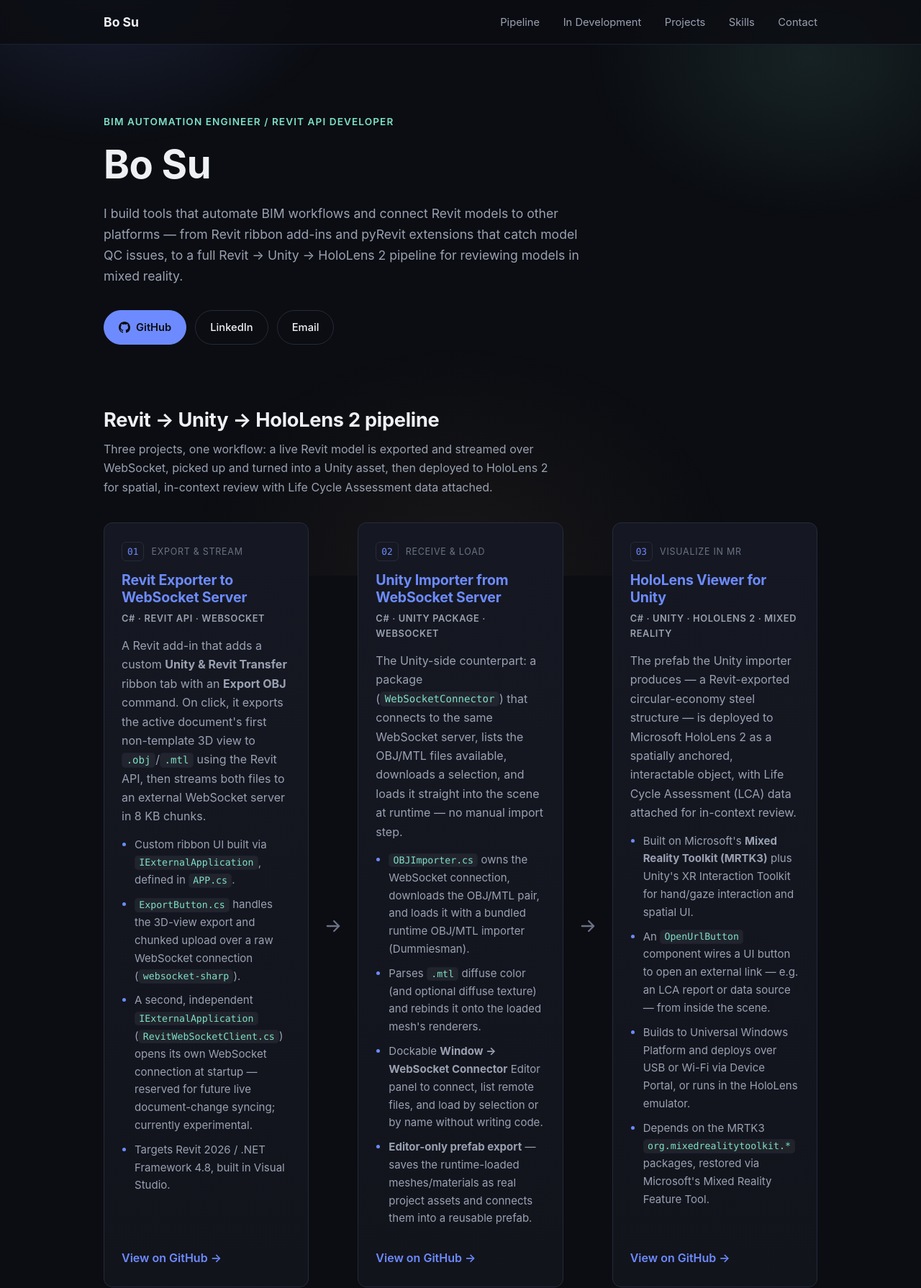
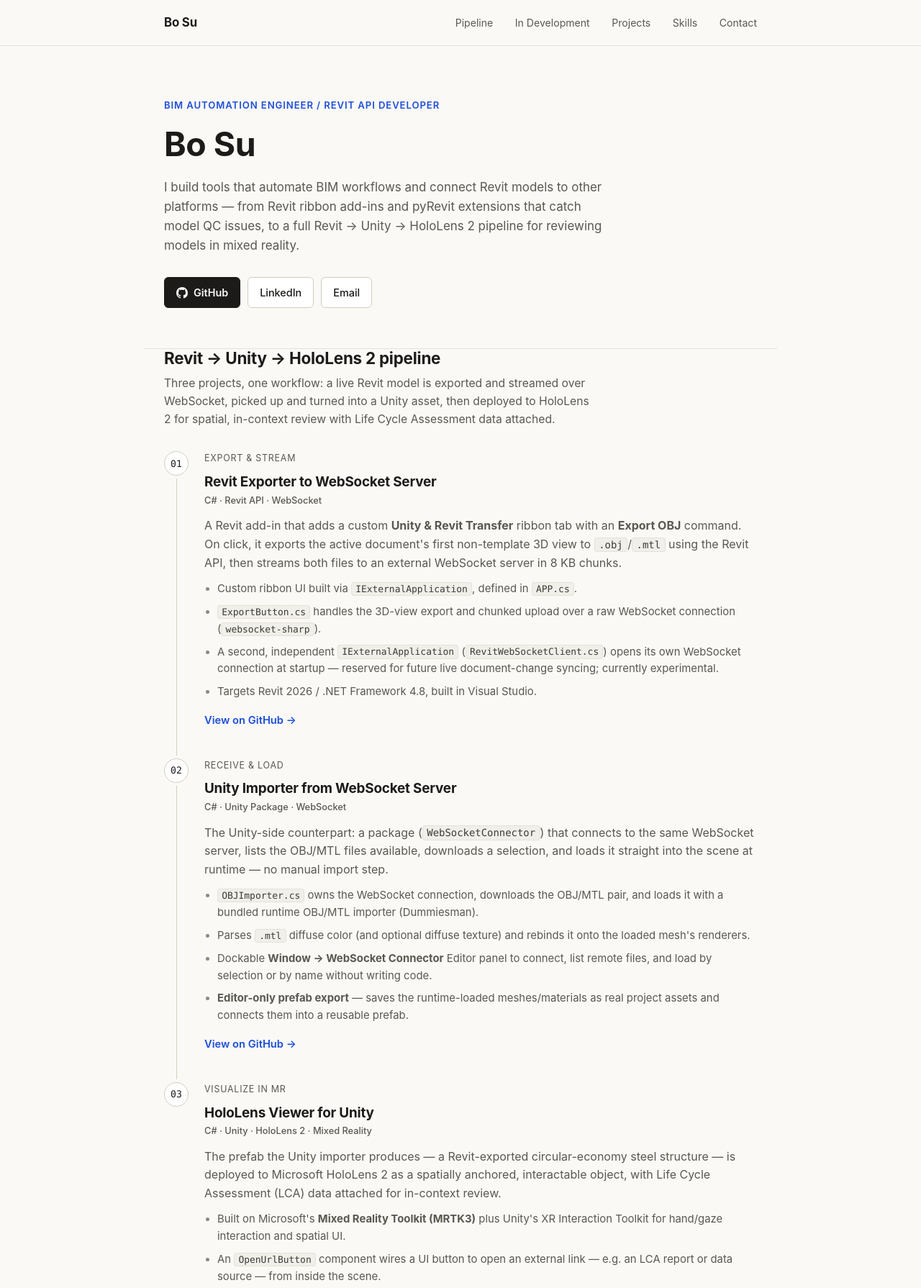
Before and after one commit to bsu-mt/bsu-mt.github.io, a plain HTML site: page index.html in a window 1280 px wide. Shown: the top 1790 px of the page at 72% size. Drawn offline with Linux system fonts and the light colour scheme.

Commit message:
Redesign: light editorial theme, numbered timeline for pipelines
- Switch from dark gradient theme to a light, off-white palette with a
  single restrained accent color
- Drop AI-template tropes: background glow blobs, gradient-clipped
  headline text, universal pill buttons/badges, glowing card-hover shadows
- Replace the arrow-connected equal-width pipeline cards with a numbered
  vertical timeline (circle marker + connecting line) for both the main
  pipeline and the in-development RobotStudio pipeline, which now reads as
  a quieter dashed variant instead of a separate gradient-background style
- No content changes — all project copy stays as-is

```diff
--- a/index.html
+++ b/index.html
@@ -8,8 +8,6 @@
 <link rel="stylesheet" href="style.css">
 </head>
 <body>
-
-<div class="bg-glow" aria-hidden="true"></div>
 
 <header class="site-header">
   <div class="container header-inner">
@@ -57,11 +55,10 @@
 
     <div class="pipeline-track">
 
-      <article class="stage-card">
-        <div class="stage-index">
-          <span class="stage-num">01</span>
-          <span class="stage-role">Export &amp; stream</span>
-        </div>
+      <div class="stage">
+        <div class="stage-marker"><span class="num">01</span><span class="line"></span></div>
+        <div class="stage-body">
+          <p class="stage-role">Export &amp; stream</p>
           <h3><a href="https://github.com/bsu-mt/Revit-Exporter-to-WebSocket-Server" target="_blank" rel="noopener">Revit Exporter to WebSocket Server</a></h3>
           <p class="project-tag">C# · Revit API · WebSocket</p>
           <p>
@@ -78,17 +75,13 @@
             <li>Targets Revit 2026 / .NET Framework 4.8, built in Visual Studio.</li>
           </ul>
           <a class="project-link" href="https://github.com/bsu-mt/Revit-Exporter-to-WebSocket-Server" target="_blank" rel="noopener">View on GitHub →</a>
-      </article>
-
-      <div class="stage-arrow" aria-hidden="true">
-        <svg viewBox="0 0 24 24" width="28" height="28" fill="none" stroke="currentColor" stroke-width="2" stroke-linecap="round" stroke-linejoin="round"><path d="M5 12h14M13 6l6 6-6 6"/></svg>
+        </div>
       </div>
 
-      <article class="stage-card">
-        <div class="stage-index">
-          <span class="stage-num">02</span>
-          <span class="stage-role">Receive &amp; load</span>
-        </div>
+      <div class="stage">
+        <div class="stage-marker"><span class="num">02</span><span class="line"></span></div>
+        <div class="stage-body">
+          <p class="stage-role">Receive &amp; load</p>
           <h3><a href="https://github.com/bsu-mt/Unity-Importer-from-WebSocket-Server" target="_blank" rel="noopener">Unity Importer from WebSocket Server</a></h3>
           <p class="project-tag">C# · Unity Package · WebSocket</p>
           <p>
@@ -104,17 +97,13 @@
             <li><strong>Editor-only prefab export</strong> — saves the runtime-loaded meshes/materials as real project assets and connects them into a reusable prefab.</li>
           </ul>
           <a class="project-link" href="https://github.com/bsu-mt/Unity-Importer-from-WebSocket-Server" target="_blank" rel="noopener">View on GitHub →</a>
-      </article>
-
-      <div class="stage-arrow" aria-hidden="true">
-        <svg viewBox="0 0 24 24" width="28" height="28" fill="none" stroke="currentColor" stroke-width="2" stroke-linecap="round" stroke-linejoin="round"><path d="M5 12h14M13 6l6 6-6 6"/></svg>
+        </div>
       </div>
 
-      <article class="stage-card">
-        <div class="stage-index">
-          <span class="stage-num">03</span>
-          <span class="stage-role">Visualize in MR</span>
-        </div>
+      <div class="stage">
+        <div class="stage-marker"><span class="num">03</span><span class="line"></span></div>
+        <div class="stage-body">
+          <p class="stage-role">Visualize in MR</p>
           <h3><a href="https://github.com/bsu-mt/HoloLens-Viewer-for-Unity" target="_blank" rel="noopener">HoloLens Viewer for Unity</a></h3>
           <p class="project-tag">C# · Unity · HoloLens 2 · Mixed Reality</p>
           <p>
@@ -130,7 +119,8 @@
             <li>Depends on the MRTK3 <code>org.mixedrealitytoolkit.*</code> packages, restored via Microsoft's Mixed Reality Feature Tool.</li>
           </ul>
           <a class="project-link" href="https://github.com/bsu-mt/HoloLens-Viewer-for-Unity" target="_blank" rel="noopener">View on GitHub →</a>
-      </article>
+        </div>
+      </div>
 
     </div>
   </section>
@@ -150,11 +140,10 @@
 
     <div class="pipeline-track">
 
-      <article class="stage-card stage-card-wip">
-        <div class="stage-index">
-          <span class="stage-num">01</span>
-          <span class="stage-role">Export (research &amp; prototyping)</span>
-        </div>
+      <div class="stage">
+        <div class="stage-marker"><span class="num">01</span><span class="line"></span></div>
+        <div class="stage-body">
+          <p class="stage-role">Export (research &amp; prototyping)</p>
           <h3><a href="https://github.com/bsu-mt/RobotStudio-Exporter-for-Unity" target="_blank" rel="noopener">RobotStudio Exporter for Unity</a></h3>
           <p class="project-tag">C# · RobotStudio SDK · FreeCAD</p>
           <p>
@@ -170,17 +159,13 @@
             <li><strong>Status: skeleton only.</strong> No RobotStudio API integration code yet — next step is confirming which <code>ABB.Robotics.*</code> DLL set an add-in needs before building the real export logic.</li>
           </ul>
           <a class="project-link" href="https://github.com/bsu-mt/RobotStudio-Exporter-for-Unity" target="_blank" rel="noopener">View on GitHub →</a>
-      </article>
-
-      <div class="stage-arrow stage-arrow-wip" aria-hidden="true">
-        <svg viewBox="0 0 24 24" width="28" height="28" fill="none" stroke="currentColor" stroke-width="2" stroke-linecap="round" stroke-linejoin="round"><path d="M5 12h14M13 6l6 6-6 6"/></svg>
+        </div>
       </div>
 
-      <article class="stage-card stage-card-wip">
-        <div class="stage-index">
-          <span class="stage-num">02</span>
-          <span class="stage-role">Import &amp; playback (test harness)</span>
-        </div>
+      <div class="stage">
+        <div class="stage-marker"><span class="num">02</span><span class="line"></span></div>
+        <div class="stage-body">
+          <p class="stage-role">Import &amp; playback (test harness)</p>
           <h3><a href="https://github.com/bsu-mt/Unity-Importer-from-RobotStudio" target="_blank" rel="noopener">Unity Importer from RobotStudio</a></h3>
           <p class="project-tag">C# · Unity 6.3 LTS · Meta Quest 2 · OpenXR</p>
           <p>
@@ -196,7 +181,8 @@
             <li>On-device Quest 2 builds are blocked until Android Build Support is added to the Unity install — currently Windows Standalone only.</li>
           </ul>
           <a class="project-link" href="https://github.com/bsu-mt/Unity-Importer-from-RobotStudio" target="_blank" rel="noopener">View on GitHub →</a>
-      </article>
+        </div>
+      </div>
 
     </div>
   </section>
--- a/style.css
+++ b/style.css
@@ -1,19 +1,20 @@
 :root {
-  --bg: #0b0d12;
-  --bg-alt: #12141c;
-  --card: #151822;
-  --card-hover: #1a1e2b;
-  --text: #eef0f4;
-  --text-muted: #9aa1b2;
-  --text-faint: #6b7285;
-  --accent: #6d8bff;
-  --accent-2: #7ee0c9;
-  --accent-3: #f2b880;
-  --border: #262b3a;
-  --border-soft: #1c2030;
-  --radius: 12px;
-  --max-width: 1040px;
+  --bg: #faf9f6;
+  --bg-alt: #f1efe9;
+  --card: #ffffff;
+  --text: #1c1b19;
+  --text-muted: #5a584f;
+  --text-faint: #8c897d;
+  --accent: #1d4ed8;
+  --accent-soft: #eef2fd;
+  --wip: #92590a;
+  --wip-soft: #fbf1e2;
+  --border: #e6e2d8;
+  --border-strong: #d3cec0;
+  --radius: 6px;
+  --max-width: 880px;
   --mono: "SFMono-Regular", Consolas, "Liberation Mono", Menlo, monospace;
+  --serif: Georgia, "Iowan Old Style", "Palatino Linotype", serif;
 }
 
 * { box-sizing: border-box; }
@@ -25,169 +26,211 @@
   font-family: -apple-system, BlinkMacSystemFont, "Segoe UI", Roboto, Helvetica, Arial, sans-serif;
   background: var(--bg);
   color: var(--text);
-  line-height: 1.65;
+  line-height: 1.6;
   -webkit-font-smoothing: antialiased;
-  position: relative;
-}
-
-.bg-glow {
-  position: fixed;
-  inset: 0;
-  z-index: -1;
-  background:
-    radial-gradient(560px 420px at 12% -6%, rgba(109, 139, 255, 0.16), transparent 60%),
-    radial-gradient(520px 380px at 88% 10%, rgba(126, 224, 201, 0.10), transparent 60%),
-    radial-gradient(600px 500px at 50% 100%, rgba(242, 184, 128, 0.06), transparent 65%);
-  pointer-events: none;
 }
 
 .container {
   max-width: var(--max-width);
   margin: 0 auto;
-  padding: 0 24px;
+  padding: 0 28px;
 }
 
 a { color: var(--accent); text-decoration: none; }
 a:hover { text-decoration: underline; }
 
-h1, h2, h3 { line-height: 1.25; letter-spacing: -0.01em; }
+h1, h2, h3 { line-height: 1.2; letter-spacing: -0.01em; font-weight: 700; }
 
 code {
   font-family: var(--mono);
-  font-size: 0.88em;
-  background: rgba(255, 255, 255, 0.06);
-  border: 1px solid var(--border-soft);
-  padding: 0.1em 0.4em;
-  border-radius: 5px;
-  color: var(--accent-2);
+  font-size: 0.87em;
+  background: var(--bg-alt);
+  border: 1px solid var(--border);
+  padding: 0.08em 0.4em;
+  border-radius: 4px;
+  color: #3d3b34;
 }
 
 /* Header */
 .site-header {
-  border-bottom: 1px solid var(--border-soft);
+  border-bottom: 1px solid var(--border);
   position: sticky;
   top: 0;
-  background: rgba(11, 13, 18, 0.82);
-  backdrop-filter: blur(10px);
+  background: rgba(250, 249, 246, 0.92);
+  backdrop-filter: blur(8px);
   z-index: 10;
 }
 .header-inner {
   display: flex;
   justify-content: space-between;
   align-items: center;
-  padding-top: 16px;
-  padding-bottom: 16px;
+  padding-top: 18px;
+  padding-bottom: 18px;
 }
 .brand {
   font-weight: 700;
-  font-size: 1.1rem;
+  font-size: 1.05rem;
   color: var(--text);
+  letter-spacing: -0.01em;
 }
-.brand:hover { text-decoration: none; color: var(--accent); }
+.brand:hover { text-decoration: none; }
 .site-header nav a {
   color: var(--text-muted);
-  margin-left: 28px;
-  font-size: 0.92rem;
-  transition: color 0.15s ease;
+  margin-left: 26px;
+  font-size: 0.88rem;
+  border-bottom: 1px solid transparent;
+  padding-bottom: 2px;
 }
-.site-header nav a:hover { color: var(--text); text-decoration: none; }
+.site-header nav a:hover { color: var(--text); text-decoration: none; border-bottom-color: var(--text); }
 
 /* Hero */
 .hero {
-  padding: 96px 24px 64px;
-  text-align: left;
+  padding: 72px 28px 56px;
+  border-bottom: 1px solid var(--border);
 }
 .eyebrow {
-  font-size: 0.85rem;
+  font-size: 0.82rem;
   font-weight: 600;
   text-transform: uppercase;
-  letter-spacing: 0.08em;
-  color: var(--accent-2);
-  margin: 0 0 14px;
+  letter-spacing: 0.07em;
+  color: var(--accent);
+  margin: 0 0 16px;
 }
 .hero h1 {
-  font-size: clamp(2.4rem, 5vw, 3.4rem);
-  margin: 0 0 20px;
-  background: linear-gradient(135deg, var(--text) 40%, var(--accent) 100%);
-  -webkit-background-clip: text;
-  background-clip: text;
-  -webkit-text-fill-color: transparent;
+  font-size: clamp(2.1rem, 4.4vw, 2.9rem);
+  margin: 0 0 18px;
+  color: var(--text);
 }
 .hero-desc {
-  max-width: 680px;
+  max-width: 620px;
   color: var(--text-muted);
-  font-size: 1.1rem;
-  margin: 0 0 32px;
+  font-size: 1.06rem;
+  margin: 0 0 30px;
 }
-.hero-links { display: flex; gap: 12px; flex-wrap: wrap; }
+.hero-links { display: flex; gap: 10px; flex-wrap: wrap; }
 
 .btn {
   display: inline-flex;
   align-items: center;
   gap: 8px;
-  padding: 11px 20px;
-  border: 1px solid var(--border);
-  border-radius: 999px;
+  padding: 9px 16px;
+  border: 1px solid var(--border-strong);
+  border-radius: var(--radius);
   color: var(--text);
-  font-size: 0.92rem;
+  font-size: 0.9rem;
   font-weight: 500;
-  transition: border-color 0.15s ease, background 0.15s ease, transform 0.15s ease;
+  background: var(--card);
+  transition: border-color 0.15s ease, background 0.15s ease;
 }
-.btn:hover { border-color: var(--accent); text-decoration: none; transform: translateY(-1px); }
+.btn:hover { border-color: var(--text); text-decoration: none; background: var(--bg-alt); }
 .btn-primary {
-  background: var(--accent);
-  border-color: var(--accent);
-  color: #0b0d12;
+  background: var(--text);
+  border-color: var(--text);
+  color: var(--bg);
   font-weight: 600;
 }
-.btn-primary:hover { opacity: 0.92; }
+.btn-primary:hover { background: #35332d; border-color: #35332d; }
 
 /* Sections */
-section { padding: 56px 24px; }
+section { padding: 52px 28px; border-bottom: 1px solid var(--border); }
+main > section:last-child { border-bottom: none; }
 
-.section-head { margin-bottom: 36px; }
+.section-head { margin-bottom: 32px; }
 .section-head h2 {
-  font-size: 1.7rem;
-  margin: 0 0 10px;
+  font-size: 1.4rem;
+  margin: 0 0 8px;
 }
 .section-sub {
   color: var(--text-muted);
-  max-width: 620px;
+  max-width: 600px;
   margin: 0;
-  font-size: 1rem;
+  font-size: 0.98rem;
 }
 
-/* Pipeline */
-.pipeline { padding-top: 24px; }
-
+/* Pipeline: numbered timeline */
 .pipeline-track {
   display: flex;
-  align-items: stretch;
-  gap: 20px;
+  flex-direction: column;
 }
-.stage-arrow {
+
+.stage {
+  display: flex;
+  gap: 22px;
+}
+
+.stage-marker {
+  flex: 0 0 auto;
+  display: flex;
+  flex-direction: column;
+  align-items: center;
+  width: 34px;
+}
+.stage-marker .num {
+  width: 34px;
+  height: 34px;
+  border-radius: 50%;
+  border: 1px solid var(--border-strong);
+  background: var(--card);
+  color: var(--text);
+  font-family: var(--mono);
+  font-size: 0.82rem;
   display: flex;
   align-items: center;
   justify-content: center;
-  flex: 0 0 auto;
+  flex-shrink: 0;
+}
+.stage-marker .line {
+  width: 1px;
+  flex: 1 1 auto;
+  background: var(--border-strong);
+  margin: 4px 0;
+  min-height: 24px;
+}
+.stage:last-child .stage-marker .line { display: none; }
+
+.stage-body { flex: 1 1 auto; min-width: 0; padding-bottom: 40px; }
+.stage:last-child .stage-body { padding-bottom: 0; }
+
+.stage-role {
+  font-size: 0.78rem;
+  text-transform: uppercase;
+  letter-spacing: 0.06em;
   color: var(--text-faint);
-  padding-top: 60px;
+  margin-bottom: 6px;
 }
+.stage-body h3 { margin: 0 0 4px; font-size: 1.18rem; }
+.stage-body h3 a { color: var(--text); }
+.stage-body h3 a:hover { color: var(--accent); }
+
+.project-tag {
+  color: var(--text-faint);
+  font-size: 0.8rem;
+  margin: 0 0 12px;
+  font-weight: 500;
+}
+
+.stage-body p, .project-card p { margin: 0 0 12px; color: var(--text-muted); }
+.detail-list {
+  margin: 0 0 14px;
+  padding-left: 18px;
+  color: var(--text-muted);
+  font-size: 0.93rem;
+}
+.detail-list li { margin-bottom: 8px; }
+.detail-list li::marker { color: var(--text-faint); }
+
+.project-link { font-weight: 600; font-size: 0.92rem; }
 
 /* Work-in-progress pipeline variant */
 .wip-badge {
   display: inline-flex;
   align-items: center;
-  gap: 6px;
-  font-size: 0.72rem;
-  font-weight: 700;
+  gap: 7px;
+  font-size: 0.76rem;
+  font-weight: 600;
   text-transform: uppercase;
   letter-spacing: 0.06em;
-  color: var(--accent-3);
-  border: 1px solid rgba(242, 184, 128, 0.4);
-  background: rgba(242, 184, 128, 0.08);
-  border-radius: 999px;
-  padding: 4px 12px;
+  color: var(--wip);
   margin-bottom: 14px;
 }
 .wip-badge::before {
@@ -195,150 +238,78 @@
   width: 6px;
   height: 6px;
   border-radius: 50%;
-  background: var(--accent-3);
+  background: var(--wip);
 }
-.stage-card-wip {
+.pipeline-wip .stage-marker .num {
   border-style: dashed;
-  border-color: rgba(242, 184, 128, 0.35);
-  background: linear-gradient(180deg, rgba(242, 184, 128, 0.05) 0%, var(--bg-alt) 100%);
+  border-color: var(--wip);
+  color: var(--wip);
 }
-.stage-card-wip:hover {
-  border-color: rgba(242, 184, 128, 0.6);
-  box-shadow: 0 12px 32px -16px rgba(242, 184, 128, 0.35);
+.pipeline-wip .stage-marker .line {
+  background-image: linear-gradient(var(--wip) 40%, transparent 0%);
+  background-size: 1px 6px;
+  background-repeat: repeat-y;
+  background-color: transparent;
 }
-.stage-card-wip .stage-num {
-  color: var(--accent-3);
-}
-.stage-arrow-wip { color: rgba(242, 184, 128, 0.55); }
-
-.stage-card {
-  flex: 1 1 0;
-  min-width: 0;
-  background: linear-gradient(180deg, var(--card) 0%, var(--bg-alt) 100%);
-  border: 1px solid var(--border);
-  border-radius: var(--radius);
-  padding: 26px 24px;
-  display: flex;
-  flex-direction: column;
-  transition: border-color 0.2s ease, transform 0.2s ease, box-shadow 0.2s ease;
-}
-.stage-card:hover {
-  border-color: rgba(109, 139, 255, 0.45);
-  transform: translateY(-3px);
-  box-shadow: 0 12px 32px -16px rgba(109, 139, 255, 0.35);
-}
-
-.stage-index {
-  display: flex;
-  align-items: baseline;
-  gap: 10px;
-  margin-bottom: 14px;
-}
-.stage-num {
-  font-family: var(--mono);
-  font-size: 0.8rem;
-  color: var(--accent);
-  border: 1px solid var(--border);
-  border-radius: 6px;
-  padding: 2px 7px;
-}
-.stage-role {
-  font-size: 0.78rem;
-  text-transform: uppercase;
-  letter-spacing: 0.06em;
-  color: var(--text-faint);
-}
-
-.stage-card h3, .project-card h3 { margin: 0 0 6px; font-size: 1.22rem; }
-.project-tag {
-  color: var(--accent-3);
-  font-size: 0.8rem;
-  margin: 0 0 14px;
-  text-transform: uppercase;
-  letter-spacing: 0.05em;
-  font-weight: 600;
-}
-
-.stage-card p, .project-card p { margin: 0 0 14px; color: var(--text-muted); }
-.detail-list {
-  margin: 0 0 16px;
-  padding-left: 18px;
-  color: var(--text-muted);
-  font-size: 0.94rem;
-}
-.detail-list li { margin-bottom: 9px; }
-.detail-list li::marker { color: var(--accent); }
-
-.project-link, .stage-card > .project-link {
-  margin-top: auto;
-  font-weight: 600;
-  padding-top: 4px;
-}
+.pipeline-wip .stage-role { color: var(--wip); }
 
 /* Projects (standalone grid) */
 .project-grid {
   display: grid;
-  grid-template-columns: repeat(auto-fit, minmax(320px, 1fr));
-  gap: 20px;
+  grid-template-columns: repeat(auto-fit, minmax(300px, 1fr));
+  gap: 4px;
 }
 .project-card {
   background: var(--card);
   border: 1px solid var(--border);
   border-radius: var(--radius);
-  padding: 26px 24px;
+  padding: 24px;
   display: flex;
   flex-direction: column;
-  transition: border-color 0.2s ease, transform 0.2s ease, box-shadow 0.2s ease;
 }
-.project-card:hover {
-  border-color: rgba(126, 224, 201, 0.4);
-  transform: translateY(-3px);
-  box-shadow: 0 12px 32px -16px rgba(126, 224, 201, 0.3);
-}
+.project-card h3 { margin: 0 0 4px; font-size: 1.15rem; }
+.project-card h3 a { color: var(--text); }
+.project-card h3 a:hover { color: var(--accent); }
+.project-card .project-link { margin-top: auto; padding-top: 6px; }
 
 /* Skills */
 .skills-grid {
   display: grid;
-  grid-template-columns: repeat(auto-fit, minmax(200px, 1fr));
-  gap: 24px;
+  grid-template-columns: repeat(auto-fit, minmax(190px, 1fr));
+  gap: 28px;
 }
 .skill-group h3 {
-  font-size: 0.95rem;
+  font-size: 0.86rem;
   color: var(--text-faint);
   text-transform: uppercase;
   letter-spacing: 0.05em;
+  font-weight: 600;
   margin-bottom: 12px;
 }
 .skill-group ul { list-style: none; padding: 0; margin: 0; }
 .skill-group li {
-  padding: 8px 0;
-  border-bottom: 1px solid var(--border-soft);
-  font-size: 0.98rem;
+  padding: 7px 0;
+  border-bottom: 1px solid var(--border);
+  font-size: 0.96rem;
+  color: var(--text);
 }
 
 /* Footer */
 .site-footer {
-  border-top: 1px solid var(--border-soft);
-  background: var(--bg-alt);
-  padding: 56px 24px;
+  padding: 52px 28px;
   text-align: center;
-  margin-top: 24px;
 }
 .footer-lead {
   margin: 0 0 18px;
   color: var(--text);
-  font-size: 1.15rem;
+  font-size: 1.05rem;
   font-weight: 600;
 }
 .site-footer .hero-links { justify-content: center; }
-.copyright { margin-top: 28px; font-size: 0.85rem; color: var(--text-faint); }
-
-@media (max-width: 900px) {
-  .pipeline-track { flex-direction: column; }
-  .stage-arrow { padding: 0; transform: rotate(90deg); align-self: center; }
-}
+.copyright { margin-top: 26px; font-size: 0.83rem; color: var(--text-faint); }
 
 @media (max-width: 600px) {
-  .hero { padding-top: 72px; }
-  .site-header nav a { margin-left: 16px; font-size: 0.85rem; }
+  .hero { padding-top: 56px; }
+  .site-header nav a { margin-left: 14px; font-size: 0.82rem; }
+  .stage { gap: 14px; }
 }
```
Lines whose indentation alone changed are shown as unchanged.
